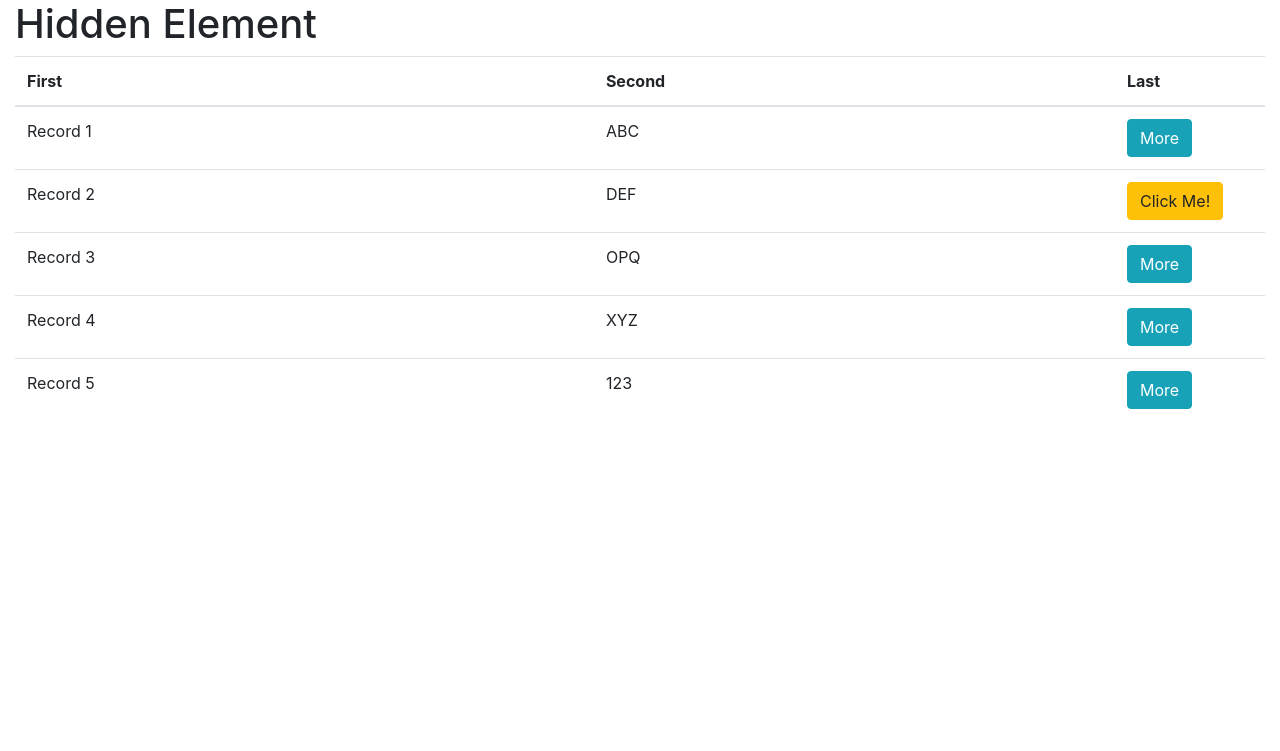
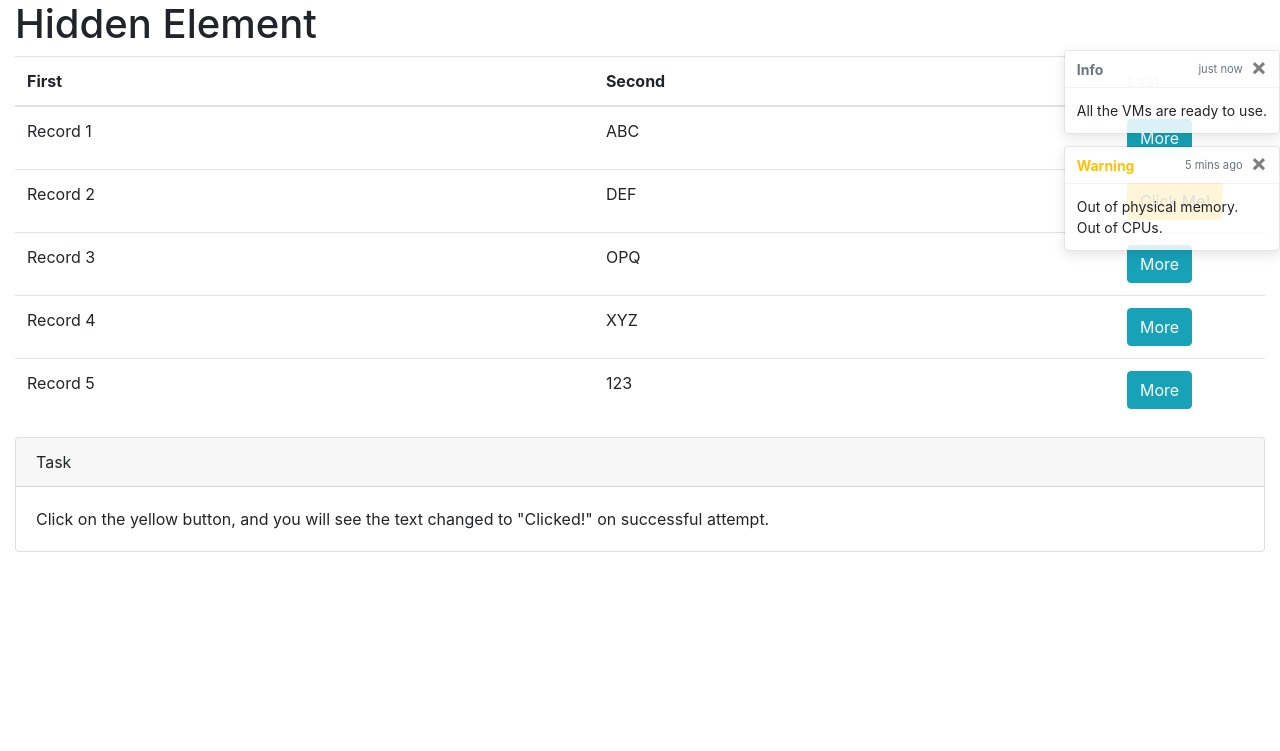
Before and after one commit to itri-icl-fsit/web-test-example, a Flask app: page /hidden_element in a window 1280 px wide. Shown: the top 751 px of the page. Run offline with Flask 2, Linux system fonts and the light colour scheme; some libraries are stand-ins or nearby versions.

Commit message:
Adds pop-ups in hidden element page
Also, adds installation instructions in README

```diff
--- a/templates/hidden_element.html
+++ b/templates/hidden_element.html
@@ -17,6 +17,29 @@
 
     <!-- Latest compiled JavaScript -->
     <script src="https://maxcdn.bootstrapcdn.com/bootstrap/4.5.2/js/bootstrap.min.js"></script>
+
+    <script type="application/javascript">
+        function clicked() {
+            document.getElementById('target-txt').innerText = 'Clicked!';
+            document.getElementById('target-txt').className = 'text-primary';
+        }
+
+        $(document).ready(function(){
+            let urlParms = new URLSearchParams(window.location.search);
+            let r = Math.random();
+            if (urlParms.has('clear') || r < 0.3)
+                return;
+
+            let toastElm = $('.toast');
+            if (r > 0.7) {
+                toastElm.toast({delay: 5000});
+            }
+            else {
+                toastElm.toast({autohide: false});
+            }
+            toastElm.toast('show');
+        });
+    </script>
 </head>
 <body>
 <div class="container-fluid">
@@ -37,9 +60,9 @@
                 <td><button type="button" class="btn btn-info">More</button></td>
             </tr>
             <tr>
-                <td>Record 2</td>
+                <td id="target-txt">Record 2</td>
                 <td>DEF</td>
-                <td><button type="button" class="btn btn-warning">Click Me!</button></td>
+                <td><button type="button" class="btn btn-warning" id="target-btn" onclick="clicked()">Click Me!</button></td>
             </tr>
             <tr>
                 <td>Record 3</td>
@@ -58,6 +81,47 @@
             </tr>
         </tbody>
     </table>
+
+    <div class="card">
+        <div class="card-header">Task</div>
+        <div class="card-body">Click on the yellow button,
+            and you will see the text changed to "Clicked!" on successful attempt.</div>
+    </div>
+
+<!--<div aria-live="polite" aria-atomic="true" style="position: relative; min-height: 200px;">-->
+<div aria-live="polite" aria-atomic="true" style="float: right; min-height: 200px;">
+  <!-- Position it -->
+  <div style="position: absolute; top: 50px; right: 0;">
+
+    <!-- Then put toasts within -->
+    <div class="toast" role="alert" aria-live="assertive" aria-atomic="true">
+      <div class="toast-header">
+        <strong class="mr-auto">Info</strong>
+        <small class="text-muted">just now</small>
+        <button type="button" class="ml-2 mb-1 close" data-dismiss="toast" aria-label="Close">
+          <span aria-hidden="true">&times;</span>
+        </button>
+      </div>
+      <div class="toast-body">
+        All the VMs are ready to use.
+      </div>
+    </div>
+
+    <div class="toast" role="alert" aria-live="assertive" aria-atomic="true">
+      <div class="toast-header">
+        <strong class="mr-auto text-warning">Warning</strong>
+        <small class="text-muted">5 mins ago</small>
+        <button type="button" class="ml-2 mb-1 close" data-dismiss="toast" aria-label="Close">
+          <span aria-hidden="true">&times;</span>
+        </button>
+      </div>
+      <div class="toast-body">
+        Out of physical memory.<br>Out of CPUs.
+      </div>
+    </div>
+  </div>
+</div>
+
 </div>
 </body>
 </html>
```
Also changed, not shown: README.md.
